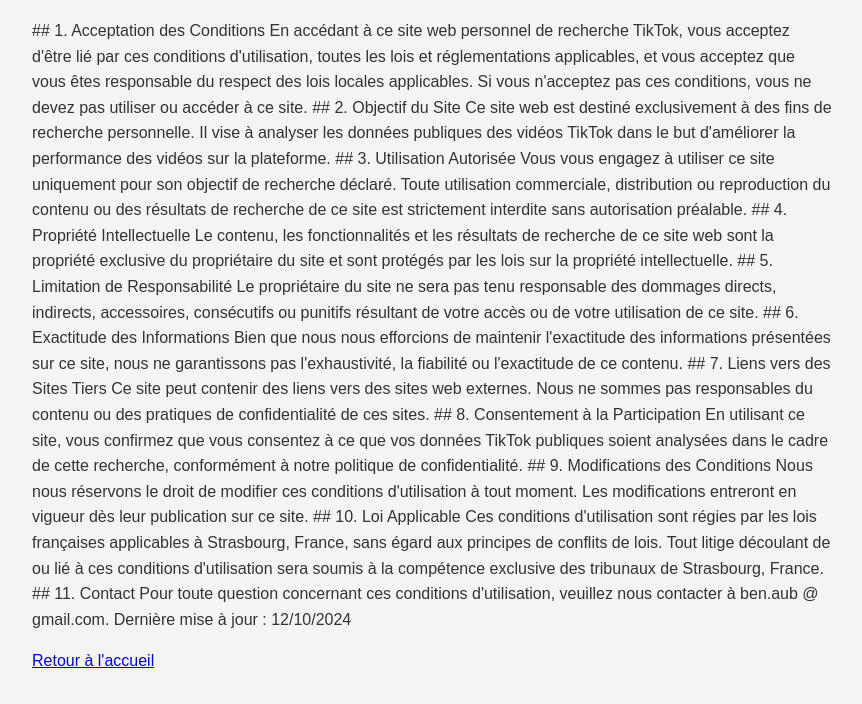
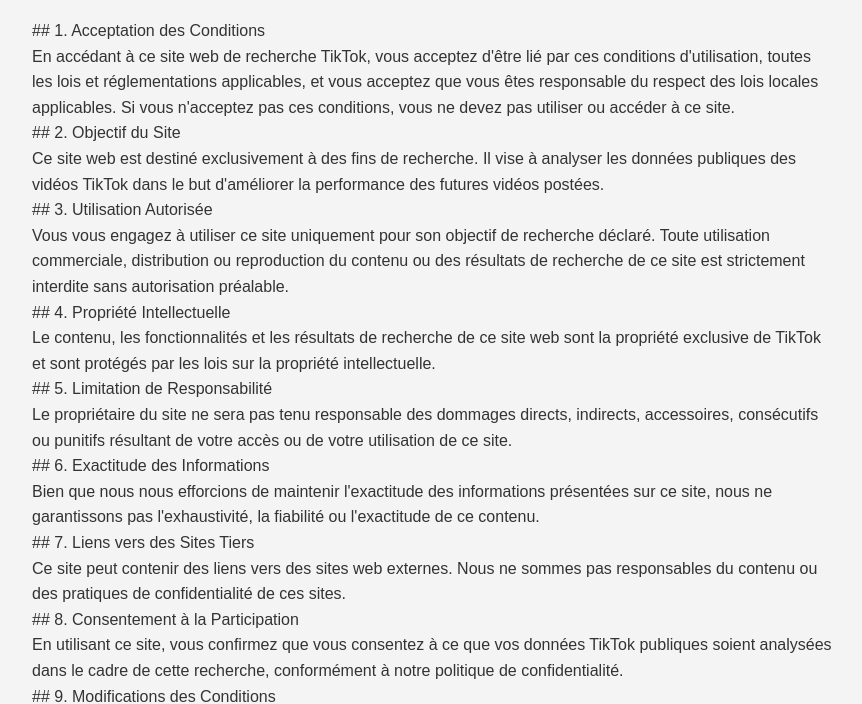
Before and after one commit to benjam67/tiktok-data, a plain HTML site: page terms.html in a window 1280 px wide. Shown: the part 96-800 px from the top of the page, without its empty margins (208-1070 px from the left). Drawn offline with Linux system fonts and the light colour scheme.

Commit message:
Update terms.html

```diff
--- a/terms.html
+++ b/terms.html
@@ -8,49 +8,49 @@
 </head>
 <body>
     <h1>Conditions d'utilisation</h1>
-    <p>## 1. Acceptation des Conditions
+    <p>## 1. Acceptation des Conditions <br>
 
-        En accédant à ce site web personnel de recherche TikTok, vous acceptez d'être lié par ces conditions d'utilisation, toutes les lois et réglementations applicables, et vous acceptez que vous êtes responsable du respect des lois locales applicables. Si vous n'acceptez pas ces conditions, vous ne devez pas utiliser ou accéder à ce site.
+        En accédant à ce site web de recherche TikTok, vous acceptez d'être lié par ces conditions d'utilisation, toutes les lois et réglementations applicables, et vous acceptez que vous êtes responsable du respect des lois locales applicables. Si vous n'acceptez pas ces conditions, vous ne devez pas utiliser ou accéder à ce site. <br>
 
-        ## 2. Objectif du Site
+        ## 2. Objectif du Site<br>
 
-        Ce site web est destiné exclusivement à des fins de recherche personnelle. Il vise à analyser les données publiques des vidéos TikTok dans le but d'améliorer la performance des vidéos sur la plateforme.
+        Ce site web est destiné exclusivement à des fins de recherche. Il vise à analyser les données publiques des vidéos TikTok dans le but d'améliorer la performance des futures vidéos postées.<br>
 
-        ## 3. Utilisation Autorisée
+        ## 3. Utilisation Autorisée<br>
 
-        Vous vous engagez à utiliser ce site uniquement pour son objectif de recherche déclaré. Toute utilisation commerciale, distribution ou reproduction du contenu ou des résultats de recherche de ce site est strictement interdite sans autorisation préalable.
+        Vous vous engagez à utiliser ce site uniquement pour son objectif de recherche déclaré. Toute utilisation commerciale, distribution ou reproduction du contenu ou des résultats de recherche de ce site est strictement interdite sans autorisation préalable.<br>
 
-        ## 4. Propriété Intellectuelle
+        ## 4. Propriété Intellectuelle<br>
 
-        Le contenu, les fonctionnalités et les résultats de recherche de ce site web sont la propriété exclusive du propriétaire du site et sont protégés par les lois sur la propriété intellectuelle.
+        Le contenu, les fonctionnalités et les résultats de recherche de ce site web sont la propriété exclusive de TikTok et sont protégés par les lois sur la propriété intellectuelle.<br>
 
-        ## 5. Limitation de Responsabilité
+        ## 5. Limitation de Responsabilité<br>
 
-        Le propriétaire du site ne sera pas tenu responsable des dommages directs, indirects, accessoires, consécutifs ou punitifs résultant de votre accès ou de votre utilisation de ce site.
+        Le propriétaire du site ne sera pas tenu responsable des dommages directs, indirects, accessoires, consécutifs ou punitifs résultant de votre accès ou de votre utilisation de ce site.<br>
 
-        ## 6. Exactitude des Informations
+        ## 6. Exactitude des Informations<br>
 
-        Bien que nous nous efforcions de maintenir l'exactitude des informations présentées sur ce site, nous ne garantissons pas l'exhaustivité, la fiabilité ou l'exactitude de ce contenu.
+        Bien que nous nous efforcions de maintenir l'exactitude des informations présentées sur ce site, nous ne garantissons pas l'exhaustivité, la fiabilité ou l'exactitude de ce contenu.<br>
 
-        ## 7. Liens vers des Sites Tiers
+        ## 7. Liens vers des Sites Tiers<br>
 
-        Ce site peut contenir des liens vers des sites web externes. Nous ne sommes pas responsables du contenu ou des pratiques de confidentialité de ces sites.
+        Ce site peut contenir des liens vers des sites web externes. Nous ne sommes pas responsables du contenu ou des pratiques de confidentialité de ces sites.<br>
 
-        ## 8. Consentement à la Participation
+        ## 8. Consentement à la Participation<br>
 
-        En utilisant ce site, vous confirmez que vous consentez à ce que vos données TikTok publiques soient analysées dans le cadre de cette recherche, conformément à notre politique de confidentialité.
+        En utilisant ce site, vous confirmez que vous consentez à ce que vos données TikTok publiques soient analysées dans le cadre de cette recherche, conformément à notre politique de confidentialité.<br>
 
-        ## 9. Modifications des Conditions
+        ## 9. Modifications des Conditions<br>
 
-        Nous nous réservons le droit de modifier ces conditions d'utilisation à tout moment. Les modifications entreront en vigueur dès leur publication sur ce site.
+        Nous nous réservons le droit de modifier ces conditions d'utilisation à tout moment. Les modifications entreront en vigueur dès leur publication sur ce site.<br>
 
-        ## 10. Loi Applicable
+        ## 10. Loi Applicable<br>
 
-        Ces conditions d'utilisation sont régies par les lois françaises applicables à Strasbourg, France, sans égard aux principes de conflits de lois. Tout litige découlant de ou lié à ces conditions d'utilisation sera soumis à la compétence exclusive des tribunaux de Strasbourg, France.
+        Ces conditions d'utilisation sont régies par les lois françaises applicables à Strasbourg, France, sans égard aux principes de conflits de lois. Tout litige découlant de ou lié à ces conditions d'utilisation sera soumis à la compétence exclusive des tribunaux de Strasbourg, France.<br>
 
-        ## 11. Contact
+        ## 11. Contact<br>
 
-        Pour toute question concernant ces conditions d'utilisation, veuillez nous contacter à ben.aub @ gmail.com.
+        Pour toute question concernant ces conditions d'utilisation, veuillez nous contacter à ben.aub @ gmail.com.<br>
 
         Dernière mise à jour : 12/10/2024
     </p>
```
